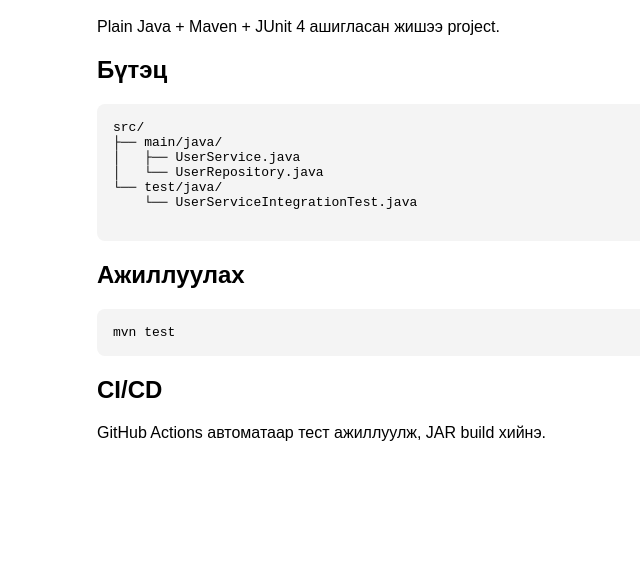
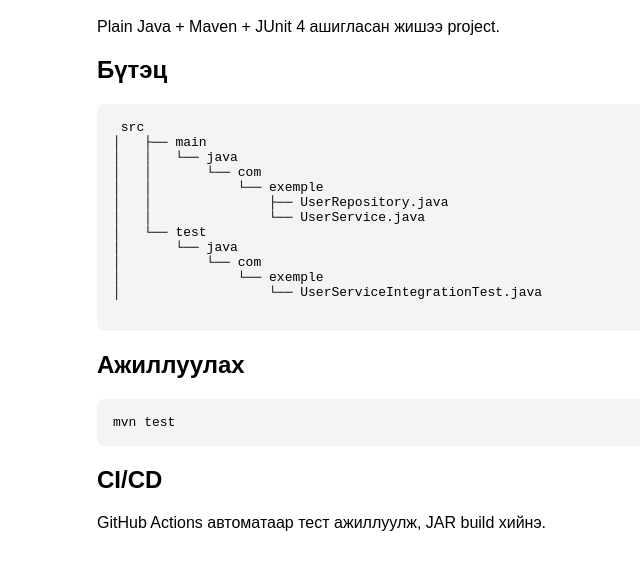
Before and after one commit to Ariukaanaa/TestIntergration, a plain HTML site: page docs/index.html in a window 1280 px wide. Shown: the part 80-650 px from the top of the page, without its empty margins (143-783 px from the left). Drawn offline with Linux system fonts and the light colour scheme.

Commit message:
ci : update the info of site

```diff
--- a/docs/index.html
+++ b/docs/index.html
@@ -16,12 +16,18 @@
 
   <h2>Бүтэц</h2>
   <pre>
-src/
-├── main/java/
-│   ├── UserService.java
-│   └── UserRepository.java
-└── test/java/
-    └── UserServiceIntegrationTest.java
+ src
+│   ├── main
+│   │   └── java
+│   │       └── com
+│   │           └── exemple
+│   │               ├── UserRepository.java
+│   │               └── UserService.java
+│   └── test
+│       └── java
+│           └── com
+│               └── exemple
+│                   └── UserServiceIntegrationTest.java
   </pre>
 
   <h2>Ажиллуулах</h2>
```
Also changed, not shown: 1 other file.
